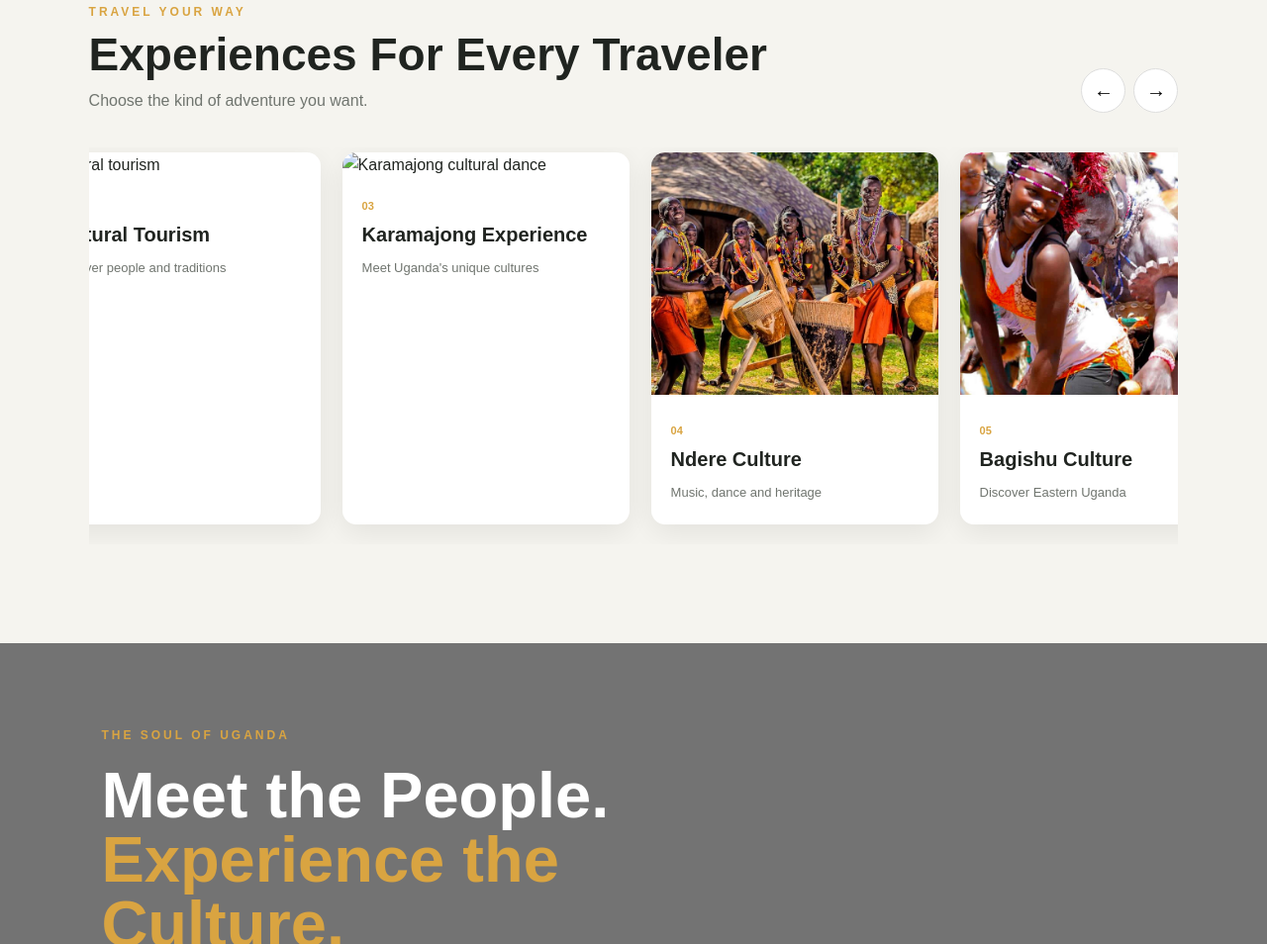
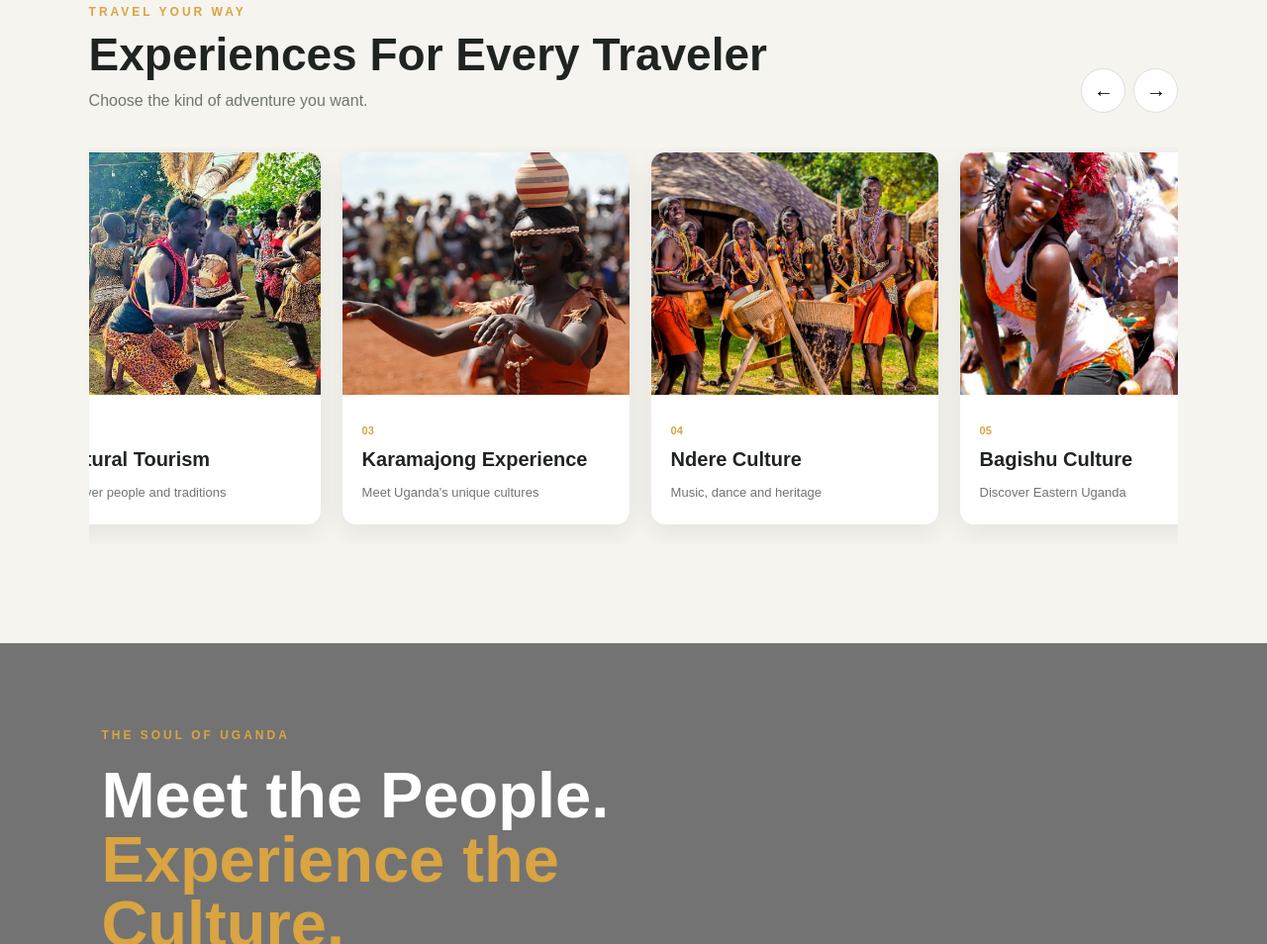
Before and after one commit to kinjuaga/kyakala-Tours-and-Travel, a plain HTML site: page index.html in a window 1280 px wide. Shown: the part 3257-4211 px from the top of the page at 99% size. Drawn offline with Linux system fonts and the light colour scheme.

Commit message:
Update image sources in experience cards

```diff
--- a/index.html
+++ b/index.html
@@ -791,7 +791,7 @@
 
             <article class="experience-card">
 
-                <img src="images/Cultural-Tourism.jpg"
+                <img src="images/images.jpg"
                      alt="Cultural tourism">
 
                 <div>
@@ -811,7 +811,7 @@
 
             <article class="experience-card">
 
-                <img src="images/karamajong-dancing.jpg"
+                <img src="images/Cultural-Safaris.jpg"
                      alt="Karamajong cultural dance">
 
                 <div>
```
